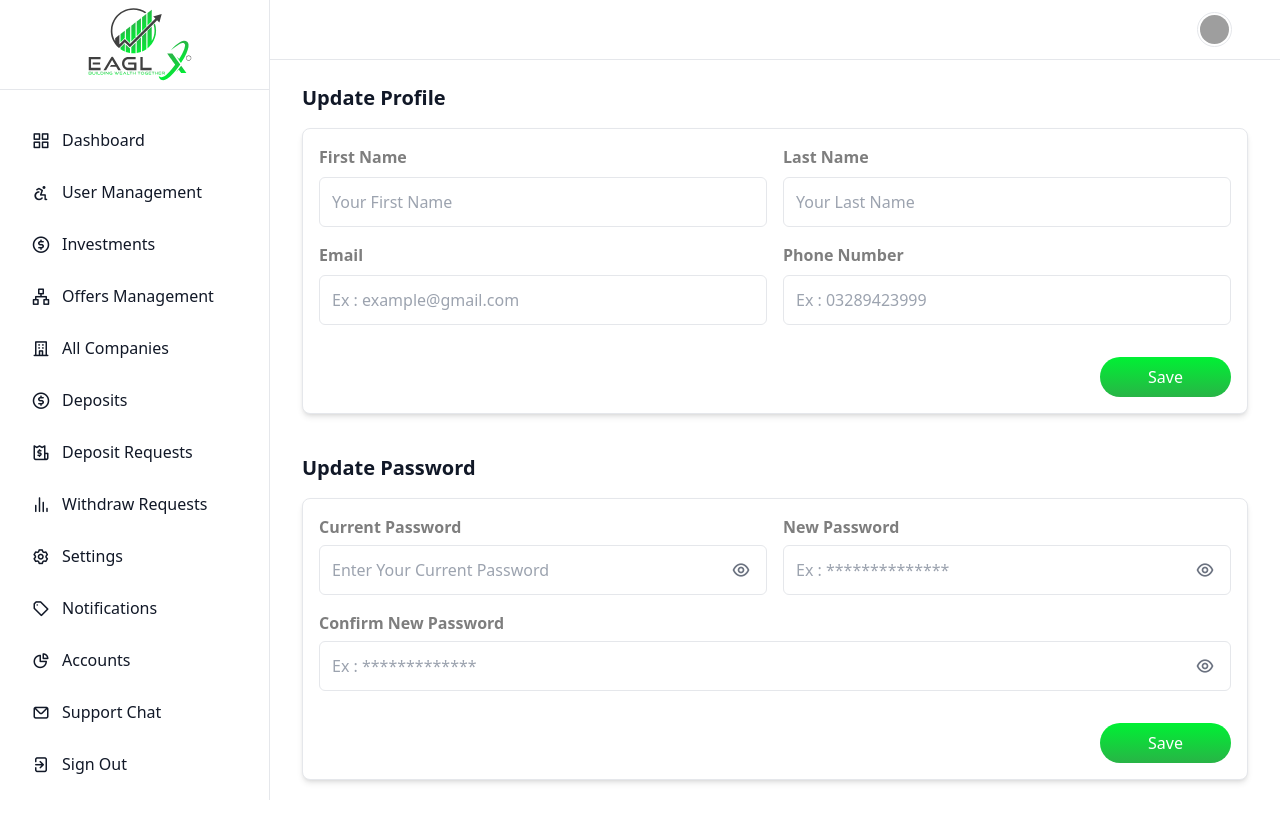
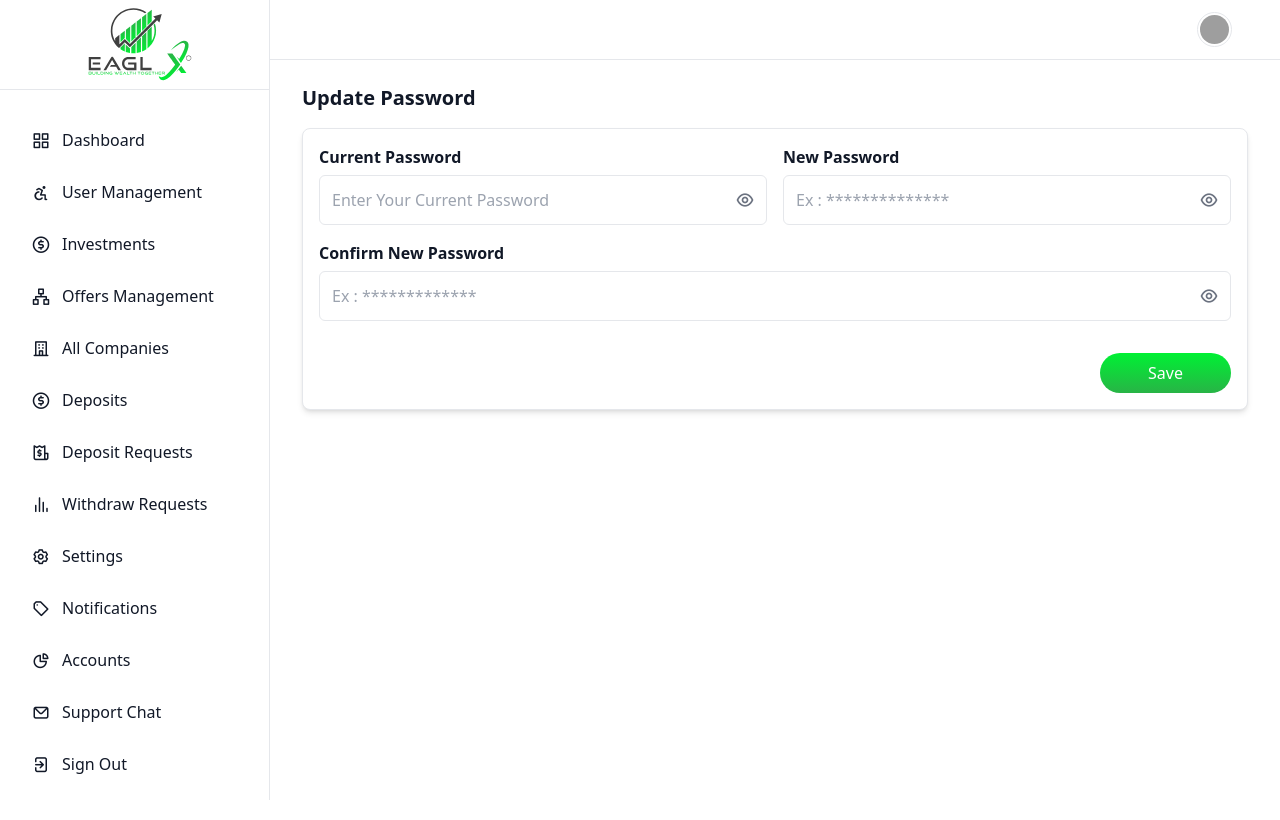
Before and after one commit to Umair0715/eaglex-admin, a React (Create React App) app: page /profile in a window 1280 px wide. Built offline with nearby package versions, Linux system fonts and the light colour scheme; grey boxes are pictures that could not be loaded.

Commit message:
update password

```diff
--- a/src/components/global/PasswordInput.js
+++ b/src/components/global/PasswordInput.js
@@ -1,38 +1,35 @@
+// import EyeSlashSvg from 'assets/svgs/EyeSlashSvg'
+// import EyeSvg from 'assets/svgs/EyeSvg'
 import React, { useState } from 'react'
 
 const PasswordInput = ({
-    label  , placeholder , value = '' , setValue=''
+    label  , placeholder , value = '' , setValue='' , ...props
 }) => {
-    const [type , setType] = useState('password')
+    const [showPassword , setShowPassword] = useState(false)
+
+    const toggleShowPassword = () => {
+        setShowPassword(!showPassword)
+    }
 
     return (
         <div className='flex flex-col gap-1.5 flex-1 w-full'>
-            <label className='font-semibold text-grayText '>
+            <label className='font-semibold text-dark '>
                 {label}
             </label>
             <div className='relative'>
                 <input
-                type={type}
+                type={showPassword ? 'text' : 'password'}
                 placeholder={placeholder}
                 className='input w-full'
-                // value={value}
-                // onChange={e => setValue(e.target.value)}
+                value={value}
+                onChange={e => setValue(e.target.value)}
+                {...props}
                 />
-                <div className='absolute top-1/2 sm:right-4 right-2 -translate-y-1/2 text-xl w-fit cursor-pointer text-gray-500'>
+                <div className='absolute top-1/2 sm:right-3 right-2 -translate-y-1/2 text-xl w-fit cursor-pointer text-gray-500'
+                onClick={toggleShowPassword}
+                >
                     {
-                        type === 'password'
-                        ?
-                            <i
-                            title='Show password'
-                            className="uil uil-eye"
-                            onClick={() => setType('text')}
-                            />
-                        :
-                            <i
-                            title='Show password'
-                            className="uil uil-eye-slash"
-                            onClick={() => setType('password')}
-                            />
+                        showPassword ? <i className="uil uil-eye-slash" /> : <i className='uil uil-eye' />
                     }
                 </div>
             </div>
--- a/src/components/profile/UpdatePassword.js
+++ b/src/components/profile/UpdatePassword.js
@@ -1,30 +1,82 @@
 import Heading from 'components/global/Heading'
 import PasswordInput from 'components/global/PasswordInput'
+import Axios from 'config/api';
+import { useState } from 'react';
+import { useSelector } from 'react-redux';
+import { ClipLoader } from 'react-spinners';
+import { toast } from 'react-toastify';
+import toastError from 'utils/toastError';
 
 const UpdatePassword = () => {
+    const [oldPassword, setOldPassword] = useState('');
+    const [newPassword , setNewPassword] = useState('');
+    const [passwordConfirm , setPasswordConfirm] = useState('');
+    const [loading , setLoading] = useState(false);
+
+    const { user } = useSelector(state => state.auth);
+
+    const submitHandler = async (e) => {
+        e.preventDefault();
+        try {
+            setLoading(true);
+            const { data : { data : { message } } } = await Axios.put('/admin/update-password' , { oldPassword , newPassword , passwordConfirm } , {
+                headers : {
+                    Authorization : `Bearer ${user?.token}`
+                }
+            } );
+            setOldPassword('');
+            setNewPassword('');
+            setPasswordConfirm('');
+            toast.success(message);
+            setLoading(false);
+        } catch (err) {
+            setLoading(false);
+            console.log('Update password error' , err);
+            toastError(err);
+        }
+    }
+
     return (
         <div>
             <Heading title='Update Password' showIcon={false} />
             <div className='shadow-bg p-4 mt-4'>
-                <form className='flex flex-col gap-4'>
+                <form
+                className='flex flex-col gap-4'
+                onSubmit={submitHandler}
+                >
                     <div className='flex sm:flex-row flex-col items-center gap-4'>
                         <PasswordInput
                         label='Current Password'
                         placeholder='Enter Your Current Password'
+                        value={oldPassword}
+                        setValue={setOldPassword}
                         />
                         <PasswordInput
                         label='New Password'
                         placeholder='Ex : **************'
+                        value={newPassword}
+                        setValue={setNewPassword}
                         />
                     </div>
                     <PasswordInput
                     label='Confirm New Password'
                     placeholder='Ex : *************'
+                    value={passwordConfirm}
+                    setValue={setPasswordConfirm}
                     />
 
                     <div className='mt-4 flex items-end justify-end'>
-                        <button className="btn-primary py-2 px-12">
-                            Save
+                        <button
+                        className="btn-primary py-2 px-12"
+                        disabled={loading || !oldPassword || !newPassword || !passwordConfirm}
+                        >
+                            {
+                                loading
+                                ?
+                                    <ClipLoader size={20} />
+                                :
+                                    'Save'
+                            }
                         </button>
                     </div>
                 </form>
--- a/src/pages/profile/index.js
+++ b/src/pages/profile/index.js
@@ -9,9 +9,9 @@ const Profile = () => {
         <Layout>
             <div>
                 <div>
-                    <EditProfileForm />
+                    {/* <EditProfileForm /> */}
                 </div>
-                <div className='mt-10'>
+                <div className=''>
                     <UpdatePassword />
                 </div>
             </div>
```
